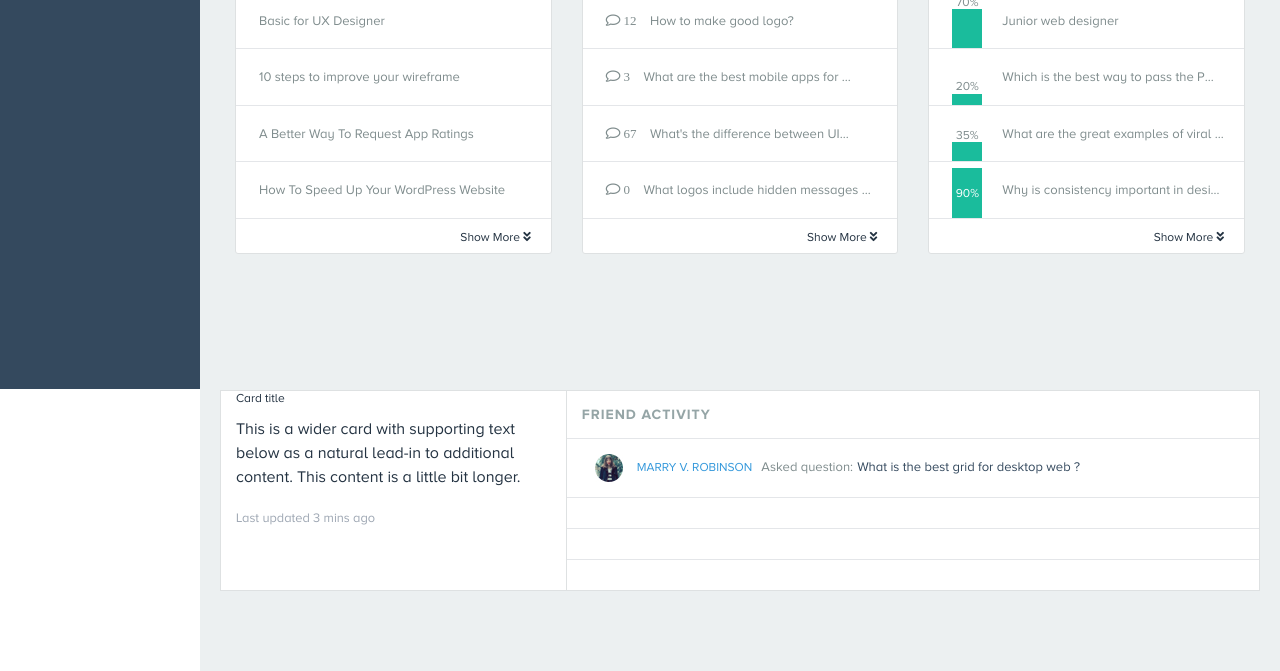
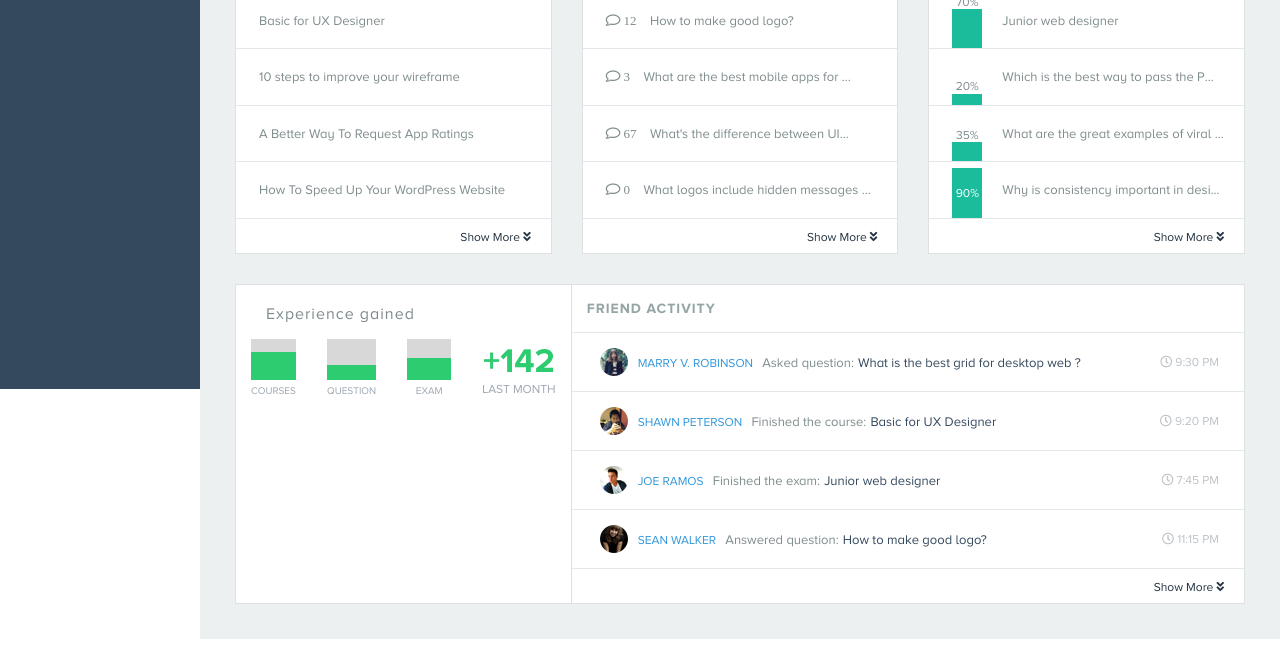
Before and after one commit to jatinsayan/education-dashboard, a website: page index.html in a window 1280 px wide. Shown: the part 411-1082 px from the top of the page. After the commit the page ends 1050 px from the top, so only its background shows below. Drawn offline with nearby package versions, Linux system fonts and the light colour scheme; files whose address does not match are found by name.

Commit message:
Card design

```diff
--- a/index.html
+++ b/index.html
@@ -272,38 +272,96 @@
               </div>
             </div>
           </div>
-        </section>
 
           <!-- Card Groups -->
 
-        <section class="card-group">
-          <div class="row bg-white">
-            <div class="card col-4 rounded-0">
-              <h5 class="card-title">Card title</h5>
-              <p class="card-text">This is a wider card with supporting text below as a natural lead-in to additional content. This content is a little bit longer.</p>
-              <p class="card-text"><small class="text-muted">Last updated 3 mins ago</small></p>
+          <div class="card-group mt-4">
+            <div class="card col-4">
+              <h2 class="card-header text-left">Experience gained</h2>
+              <div class="d-flex justify-content-between">
+                <div class="d-flex flex-column text-muted h6 mb-0">
+                  <div class="progress progress-vertical flex-grow bg-muted">
+                    <div class="progress-bar" style="height: 67.5%"></div>
                   </div>
-            <div class="card card-purple col-8 rounded-0 p-0">
+                  <p class="mt-1 text-center">COURSES</p>
+                </div>
+                <div class="d-flex flex-column text-muted h6 mb-0">
+                  <div class="progress progress-vertical flex-grow bg-muted">
+                    <div class="progress-bar" style="height: 35%"></div>
+                  </div>
+                  <p class="mt-1 text-center">QUESTION</p>
+                </div>
+                <div class="d-flex flex-column text-muted h6 mb-0">
+                  <div class="progress progress-vertical flex-grow bg-muted progress-experience">
+                    <div class="progress-bar" style="height: 52.5%"></div>
+                  </div>
+                  <p class="mt-1 text-center">EXAM</p>
+                </div>
+                <div>
+                  <p class="exp_value font-weight-bold text-center text-primary">+142</p>
+                  <p class="h5 text-uppercase text-center text-muted">last month</p>
+                </div>
+              </div>
+            </div>
+            <div class="card card-purple col-8 p-0">
               <div>
                 <h3 class="card-header text-uppercase font-weight-bold">friend activity</h3>
               </div>
               <ul class="list-group list-group-flush">
                 <li class="list-group-item">
-                    <a href="#">
+                  <a href="#" class="d-flex align-items-center">
                     <img src="img/friend-1.jpg" alt="friend-1">
+                    <div>
                       <span class="text-info text-uppercase h5 pl-2">marry v. robinson</span>
                       <span class="h4 pl-1">Asked question:</span>
                       <span class="h4 text-dark">What is the best grid for desktop web ?</span>
+                    </div>
+                    <span class="time h5 ml-auto m-0"><i class="far fa-clock"></i> 9:30 PM</span>
                   </a>
                 </li>
-                  <li class="list-group-item"><a href="#"></a></li>
-                  <li class="list-group-item"><a href="#"></a></li>
-                  <li class="list-group-item"><a href="#"></a></li>
+                <li class="list-group-item">
+                  <a href="#" class="d-flex align-items-center">
+                    <img src="img/friend-2.jpg" alt="friend-2">
+                    <div>
+                      <span class="text-info text-uppercase h5 pl-2">shawn peterson</span>
+                      <span class="h4 pl-1">Finished the course:</span>
+                      <span class="h4 text-dark">Basic for UX Designer</span>
+                    </div>
+                    <span class="time h5 ml-auto m-0"><i class="far fa-clock"></i> 9:20 PM</span>
+                  </a>
+                </li>
+                <li class="list-group-item">
+                  <a href="#" class="d-flex align-items-center">
+                    <img src="img/friend-3.jpg" alt="friend-3">
+                    <div>
+                      <span class="text-info text-uppercase h5 pl-2">joe ramos</span>
+                      <span class="h4 pl-1">Finished the exam:</span>
+                      <span class="h4 text-dark">Junior web designer</span>
+                    </div>
+                    <span class="time h5 ml-auto m-0"><i class="far fa-clock"></i> 7:45 PM</span>
+                  </a>
+                </li>
+                <li class="list-group-item">
+                  <a href="#" class="d-flex align-items-center">
+                    <img src="img/friend-4.jpg" alt="friend-4">
+                    <div>
+                      <span class="text-info text-uppercase h5 pl-2">sean walker</span>
+                      <span class="h4 pl-1">Answered question:</span>
+                      <span class="h4 text-dark">How to make good logo?</span>
+                    </div>
+                    <span class="time h5 ml-auto m-0"><i class="far fa-clock"></i> 11:15 PM</span>
+                  </a>
+                </li>
+              </ul>
+              <div class="card-body text-right">
+                <a href="#" class="card-link h5">
+                  Show More
+                  <i class="fas fa-angle-double-down"></i>
+                </a>
+              </div>
             </ul>
           </div>
-          </div>
         </section>
-
 
 
 
--- a/scss/_card-group.scss
+++ b/scss/_card-group.scss
@@ -1,8 +1,28 @@
 .card-group {
-	padding: 0 35px 80px;
-	background-color: $gray-100;
-
 	.card .list-group .list-group-item a {
 		padding: 15px 25px;
 	}
+
+	.card-body {
+		padding: 5px 20px;
+	}
+
+	.time {
+		color: $gray-400;
+	}
+
+	h2 {
+		color: $gray-700;
+		margin-top: 5px;
+	}
+
+	.exp_value {
+		font-size: 34px;
+		margin-bottom: 0;
+		line-height: 43px;
+	}
+
+	p {
+		margin-bottom: 0;
+	}
 }
--- a/scss/_helpers.scss
+++ b/scss/_helpers.scss
@@ -12,3 +12,15 @@
 		line-height: 40px;
 	}
 }
+
+.flex-grow {
+	flex-grow: 1 !important;
+}
+
+.flex-1 {
+	flex: 1 !important;
+}
+
+.bg-muted {
+	background-color: #d8d8d8 !important;
+}
--- a/scss/_progress.scss
+++ b/scss/_progress.scss
@@ -6,3 +6,7 @@
 	justify-content: flex-end;
 	background-color: transparent;
 }
+
+.progress-experience {
+	width: 44px;
+}
--- a/scss/_variables.scss
+++ b/scss/_variables.scss
@@ -618,7 +618,7 @@ $jumbotron-bg:                      $gray-200 !default;
 $card-spacer-y:                     .75rem !default;
 $card-spacer-x:                     1.25rem !default;
 $card-border-width:                 $border-width !default;
-$card-border-radius:                3px !default;
+$card-border-radius:                0 !default;
 $card-border-color:                 $gray-300 !default;
 $card-inner-border-radius:          calc(#{$card-border-radius} - #{$card-border-width}) !default;
 $card-cap-bg:                       rgba($black, .03) !default;
```
Also changed, not shown: css/main.css, 1 other file. Lines whose indentation alone changed are shown as unchanged.
